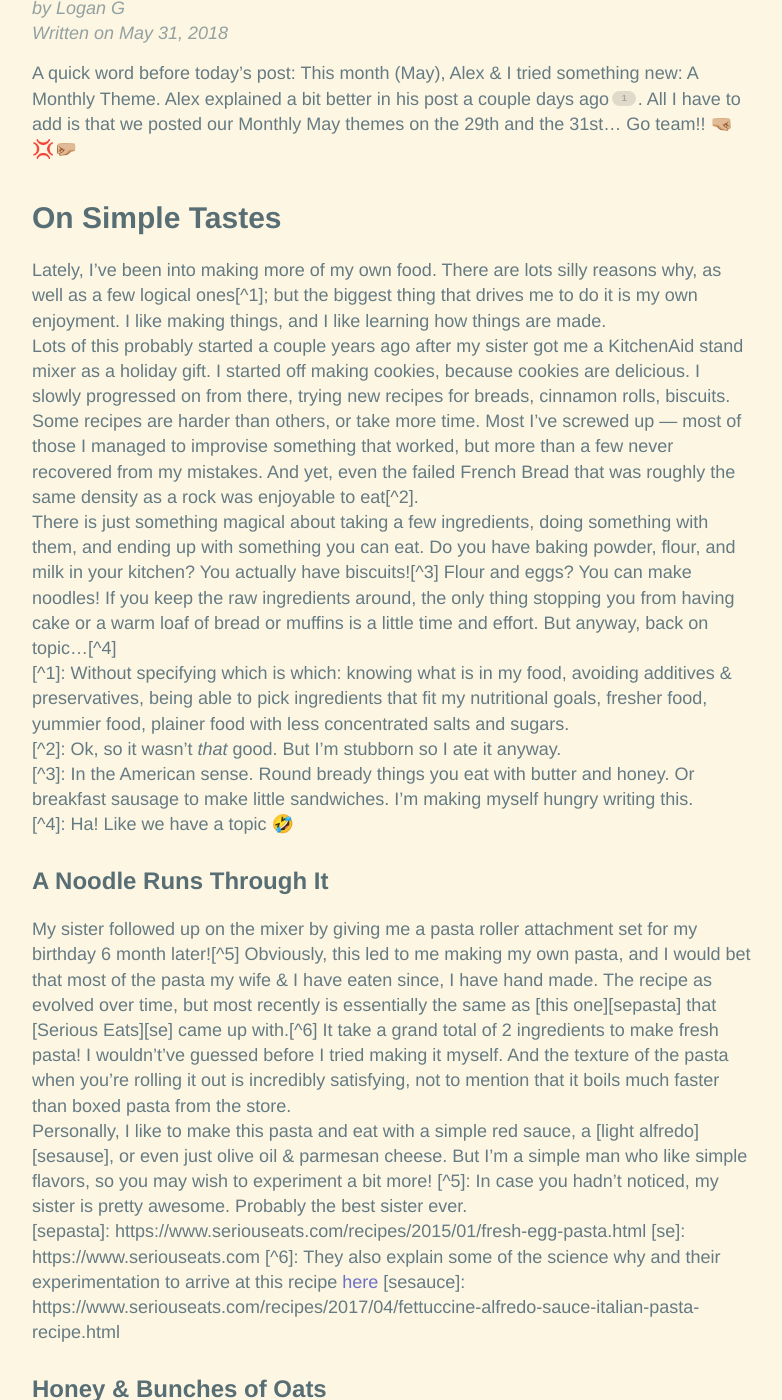
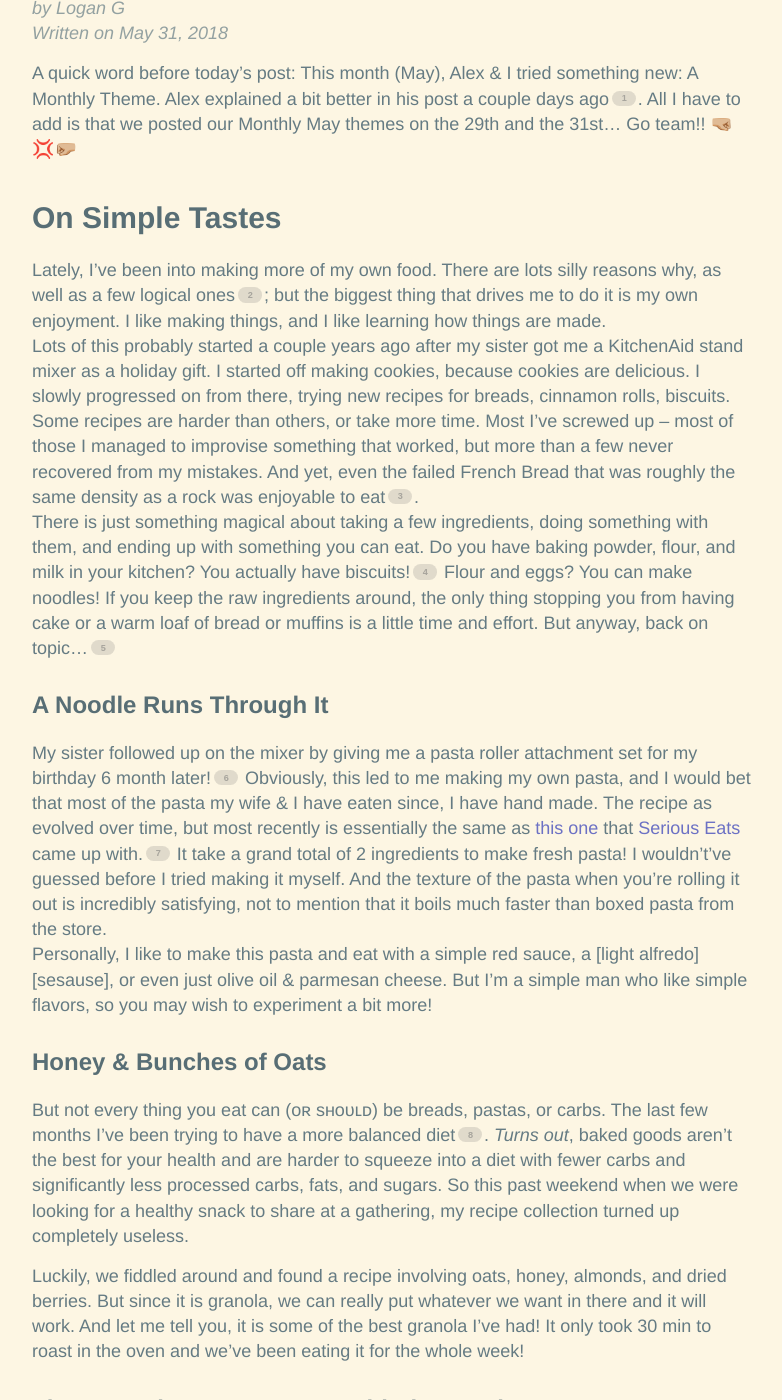
Before and after one commit to hencefarthing/hencefarthing.github.io, a Jekyll site: the page built from _posts/2018/05/2018-05-31-Simple-Tastes.md, in a window 1280 px wide and 1400 px high, scrolled down 231 px. Shown: the whole window, without its empty margins (248-1030 px from the left). Built offline with Jekyll 4.4.1, drawn with Linux system fonts in a browser that asks for light colours; some of the changed text lies outside the part shown.

Commit message:
trying to fix my footnotes

```diff
--- a/_posts/2018/05/2018-05-31-Simple-Tastes.md
+++ b/_posts/2018/05/2018-05-31-Simple-Tastes.md
@@ -5,32 +5,21 @@ title: Simple Tastes
 categories: food on-theme
 ---
 
-A quick word before today's post: This month (May), Alex & I tried something new: A Monthly Theme. Alex explained a bit better in his post a couple days ago[^8]. All I have to add is that we posted our Monthly May themes on the 29th and the 31st… Go team!! 🤜🏼💢🤛🏼
-
-[^8]: I think, time zones are weird.
+A quick word before today's post: This month (May), Alex & I tried something new: A Monthly Theme. Alex explained a bit better in his post a couple days ago[^0]. All I have to add is that we posted our Monthly May themes on the 29th and the 31st… Go team!! 🤜🏼💢🤛🏼
 
 # On Simple Tastes
 Lately, I've been into making more of my own food. There are lots silly reasons why, as well as a few logical ones[^1]; but the biggest thing that drives me to do it is my own enjoyment. I like making things, and I like learning how things are made.
-Lots of this probably started a couple years ago after my sister got me a KitchenAid stand mixer as a holiday gift. I started off making cookies, because cookies are delicious. I slowly progressed on from there, trying new recipes for breads, cinnamon rolls, biscuits. Some recipes are harder than others, or take more time. Most I've screwed up — most of those I managed to improvise something that worked, but more than a few never recovered from my mistakes. And yet, even the failed French Bread that was roughly the same density as a rock was enjoyable to eat[^2].
+Lots of this probably started a couple years ago after my sister got me a KitchenAid stand mixer as a holiday gift. I started off making cookies, because cookies are delicious. I slowly progressed on from there, trying new recipes for breads, cinnamon rolls, biscuits. Some recipes are harder than others, or take more time. Most I've screwed up -- most of those I managed to improvise something that worked, but more than a few never recovered from my mistakes. And yet, even the failed French Bread that was roughly the same density as a rock was enjoyable to eat[^2].
 There is just something magical about taking a few ingredients, doing something with them, and ending up with something you can eat. Do you have baking powder, flour, and milk in your kitchen? You actually have biscuits![^3] Flour and eggs? You can make noodles! If you keep the raw ingredients around, the only thing stopping you from having cake or a warm loaf of bread or muffins is a little time and effort. But anyway, back on topic…[^4]
-[^1]: Without specifying which is which: knowing what is in my food, avoiding additives & preservatives, being able to pick ingredients that fit my nutritional goals, fresher food, yummier food, plainer food with less concentrated salts and sugars.
-[^2]: Ok, so it wasn’t *that* good. But I’m stubborn so I ate it anyway.
-[^3]: In the American sense. Round bready things you eat with butter and honey. Or breakfast sausage to make little sandwiches. I’m making myself hungry writing this.
-[^4]: Ha! Like we have a topic 🤣
 
 ## A Noodle Runs Through It
 My sister followed up on the mixer by giving me a pasta roller attachment set for my birthday 6 month later![^5] Obviously, this led to me making my own pasta, and I would bet that most of the pasta my wife & I have eaten since, I have hand made. The recipe as evolved over time, but most recently is essentially the same as [this one][sepasta] that [Serious Eats][se] came up with.[^6]
 It take a grand total of 2 ingredients to make fresh pasta! I wouldn't've guessed before I tried making it myself. And the texture of the pasta when you're rolling it out is incredibly satisfying, not to mention that it boils much faster than boxed pasta from the store.
 Personally, I like to make this pasta and eat with a simple red sauce, a [light alfredo][sesause], or even just olive oil & parmesan cheese. But I'm a simple man who like simple flavors, so you may wish to experiment a bit more!
-[^5]: In case you hadn’t noticed, my sister is pretty awesome. Probably the best sister ever.
-[sepasta]: https://www.seriouseats.com/recipes/2015/01/fresh-egg-pasta.html
-[se]: https://www.seriouseats.com
-[^6]: They also explain some of the science why and their experimentation to arrive at this recipe [here](https://www.seriouseats.com/2015/01/best-easy-all-purpose-fresh-pasta-dough-recipe-instructions.html)
-[sesauce]: https://www.seriouseats.com/recipes/2017/04/fettuccine-alfredo-sauce-italian-pasta-recipe.html
 
 ## Honey & Bunches of Oats
 But not every thing you eat can (ᴏʀ sʜᴏᴜʟᴅ) be breads, pastas, or carbs. The last few months I've been trying to have a more balanced diet[^7]. *Turns out*, baked goods aren't the best for your health and are harder to squeeze into a diet with fewer carbs and significantly less processed carbs, fats, and sugars. So this past weekend when we were looking for a healthy snack to share at a gathering, my recipe collection turned up completely useless.
-[^7]: Note to Future Logan: This is a good idea for a follow up post.
+
 Luckily, we fiddled around and found a recipe involving oats, honey, almonds, and dried berries. But since it is granola, we can really put whatever we want in there and it will work. And let me tell you, it is some of the best granola I've had! It only took 30 min to roast in the oven and we've been eating it for the whole week!
 
 ## The Part Where I'm Honest With the Reader
```
Also changed, not shown: other parts of _posts/2018/05/2018-05-31-Simple-Tastes.md (+15 -0 lines).
